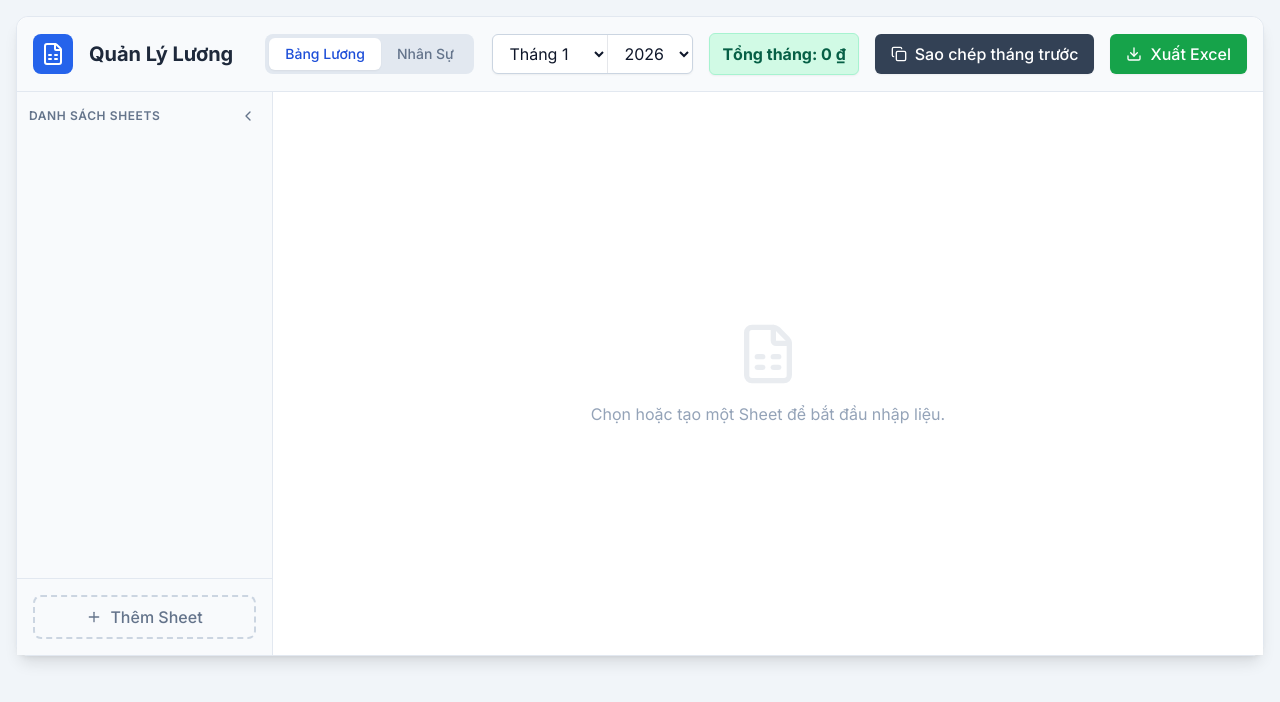
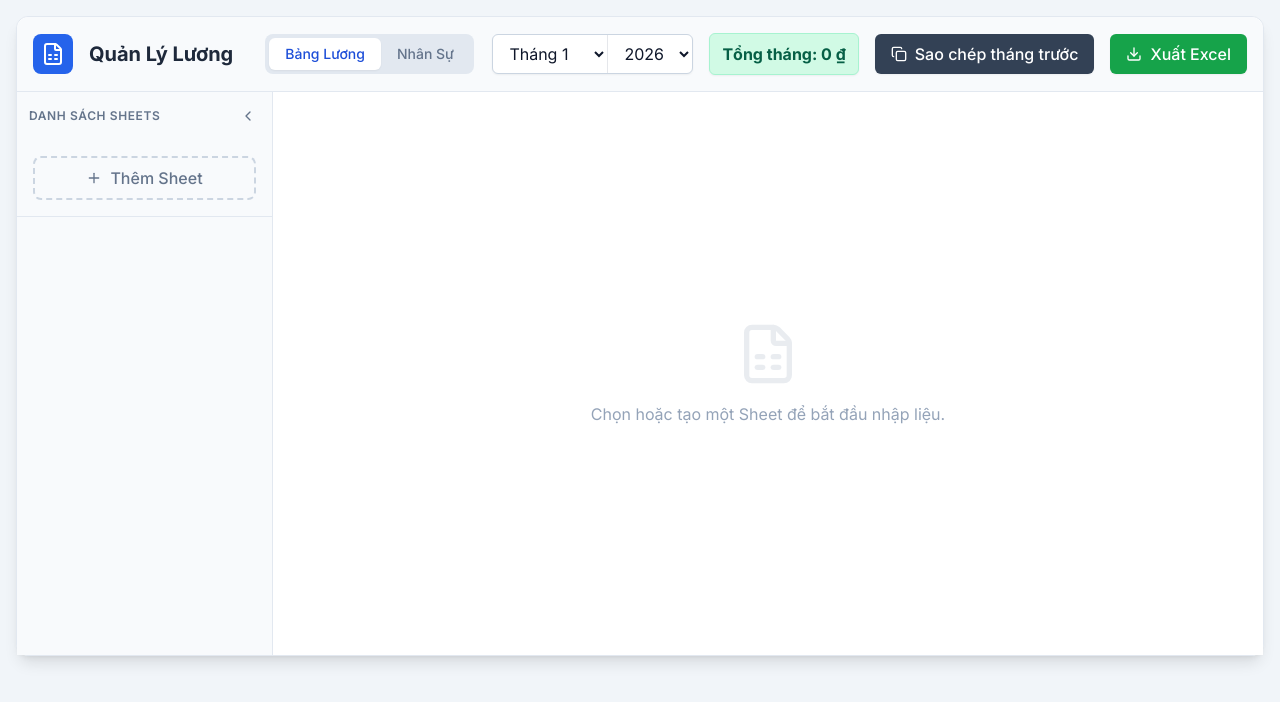
Before and after one commit to NguyenTuan201091/cham_cong_tt, a React (Vite) app: page / in a window 1280 px wide. Shown: the top 702 px of the page. Built offline with nearby package versions, Linux system fonts and the light colour scheme.

Commit message:
Move 'Add Sheet' button to top of sidebar

```diff
--- a/App.tsx
+++ b/App.tsx
@@ -565,6 +565,16 @@ function App() {
                                     {isSidebarCollapsed ? <ChevronRight className="w-4 h-4" /> : <ChevronLeft className="w-4 h-4" />}
                                 </button>
                             </div>
+                            <div className="p-4 border-b border-slate-200">
+                                <button
+                                    onClick={addSheet}
+                                    className="w-full flex justify-center items-center py-2 border-2 border-dashed border-slate-300 rounded-lg text-slate-500 hover:border-blue-500 hover:text-blue-600 transition-all font-medium"
+                                    title="Thêm Sheet"
+                                >
+                                    <Plus className="w-4 h-4" />
+                                    {!isSidebarCollapsed && <span className="ml-2">Thêm Sheet</span>}
+                                </button>
+                            </div>
                             <div className="flex-1 overflow-y-auto">
                                 {workbook.sheets.map(sheet => (
                                     <div
@@ -603,16 +613,7 @@ function App() {
                                     </div>
                                 ))}
                             </div>
-                            <div className="p-4 border-t border-slate-200">
-                                <button
-                                    onClick={addSheet}
-                                    className="w-full flex justify-center items-center py-2 border-2 border-dashed border-slate-300 rounded-lg text-slate-500 hover:border-blue-500 hover:text-blue-600 transition-all font-medium"
-                                    title="Thêm Sheet"
-                                >
-                                    <Plus className="w-4 h-4" />
-                                    {!isSidebarCollapsed && <span className="ml-2">Thêm Sheet</span>}
-                                </button>
-                            </div>
+
                         </div>
 
                         {/* Main Table Area */}
```
